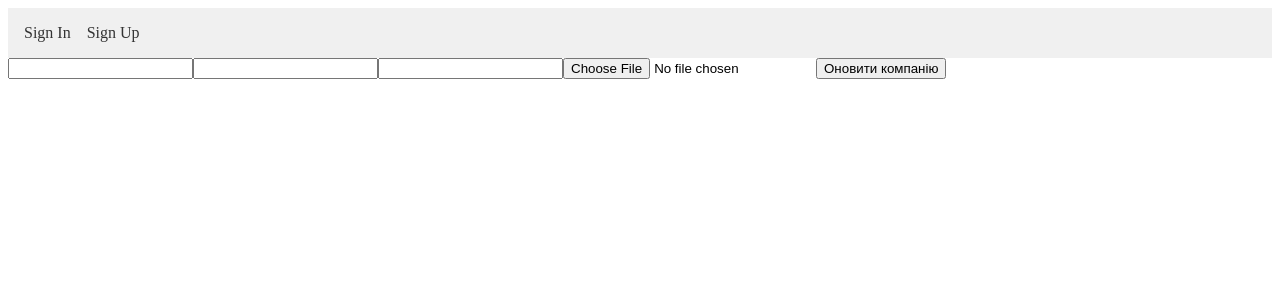
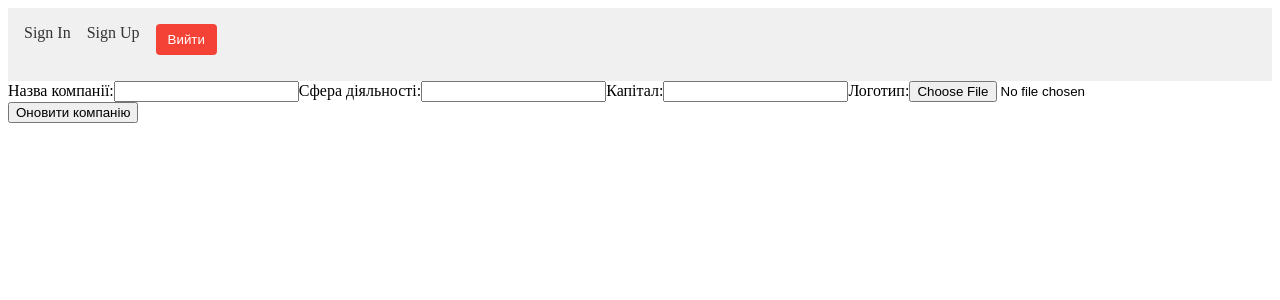
Before and after one commit to RuslanKabachok/Company-dashboard-app, a React (Vite) app: page /companies/1/edit in a window 1280 px wide. Shown: the top 300 px of the page. Built offline with nearby package versions, Linux system fonts and the light colour scheme; no server answers.

Commit message:
improved editing

```diff
--- a/src/pages/Copanies.jsx
+++ b/src/pages/Copanies.jsx
@@ -1,5 +1,5 @@
 import { useState, useEffect, useCallback } from 'react';
-import { Link } from 'react-router-dom';
+import { Link, useNavigate } from 'react-router-dom';
 import axios from 'axios';
 
 export default function Companies() {
@@ -7,6 +7,15 @@ export default function Companies() {
   const [error, setError] = useState('');
   const [filter, setFilter] = useState('');
   const [sort, setSort] = useState('');
+
+  const navigate = useNavigate();
+
+  useEffect(() => {
+    const token = localStorage.getItem('token');
+    if (!token) {
+      navigate('/signin');
+    }
+  }, [navigate]);
 
   const fetchCompanies = useCallback(async () => {
     console.log('Запит з параметрами:', { filter, sort });
@@ -86,7 +95,24 @@ export default function Companies() {
           {companies.map((company) => (
             <li key={company.id}>
               <strong>{company.name}</strong> — {company.service} —{' '}
-              {company.capital}$
+              {company.capital?.toLocaleString('uk-UA')} ₴
+              {company.logo && (
+                <div>
+                  <img
+                    src={`http://localhost:5050/${company.logo}`}
+                    alt="Логотип компанії"
+                    style={{
+                      width: '50px',
+                      height: '50px',
+                      objectFit: 'cover',
+                      marginRight: '10px',
+                    }}
+                  />
+                </div>
+              )}
+              <Link to={`/companies/${company.id}/edit`}>
+                <button style={{ marginLeft: '10px' }}>Редагувати</button>
+              </Link>
               <button onClick={() => handleDelete(company.id)}>Видалити</button>
             </li>
           ))}
--- a/src/pages/EditCompany.jsx
+++ b/src/pages/EditCompany.jsx
@@ -1,9 +1,11 @@
 import { useEffect, useState } from 'react';
-import { useParams } from 'react-router-dom';
+import { useParams, useNavigate } from 'react-router-dom';
 import axios from 'axios';
 
 export default function EditCompany() {
   const { id } = useParams();
+  const navigate = useNavigate();
+
   const [formData, setFormData] = useState({
     name: '',
     service: '',
@@ -24,7 +26,7 @@ export default function EditCompany() {
           },
         );
 
-        const { name, service, capital } = res.data.company;
+        const { name, service, capital } = res.data;
         setFormData((prev) => ({
           ...prev,
           name,
@@ -52,12 +54,12 @@ export default function EditCompany() {
 
     const token = localStorage.getItem('token');
     const data = new FormData();
-    data.append('name', formData.name);
-    data.append('service', formData.service);
-    data.append('capital', formData.capital);
-    if (formData.logo) {
-      data.append('logo', formData.logo);
-    }
+
+    // Додаємо тільки якщо значення існує
+    if (formData.name) data.append('name', formData.name);
+    if (formData.service) data.append('service', formData.service);
+    if (formData.capital) data.append('capital', formData.capital);
+    if (formData.logo) data.append('logo', formData.logo);
 
     try {
       await axios.put(`http://localhost:5050/api/companies/${id}`, data, {
@@ -68,6 +70,7 @@ export default function EditCompany() {
       });
 
       alert('Компанію оновлено');
+      navigate('/companies');
     } catch (error) {
       console.error('Помилка при оновленні компанії:', error);
       alert('Не вдалося оновити компанію');
@@ -76,10 +79,34 @@ export default function EditCompany() {
 
   return (
     <form onSubmit={handleSubmit}>
-      <input name="name" value={formData.name} onChange={handleChange} />
-      <input name="service" value={formData.service} onChange={handleChange} />
-      <input name="capital" value={formData.capital} onChange={handleChange} />
-      <input type="file" name="logo" onChange={handleChange} />
+      <label>
+        Назва компанії:
+        <input name="name" value={formData.name} onChange={handleChange} />
+      </label>
+
+      <label>
+        Сфера діяльності:
+        <input
+          name="service"
+          value={formData.service}
+          onChange={handleChange}
+        />
+      </label>
+
+      <label>
+        Капітал:
+        <input
+          name="capital"
+          value={formData.capital}
+          onChange={handleChange}
+        />
+      </label>
+
+      <label>
+        Логотип:
+        <input type="file" name="logo" onChange={handleChange} />
+      </label>
+
       <button type="submit">Оновити компанію</button>
     </form>
   );
--- a/src/pages/NavBar.jsx
+++ b/src/pages/NavBar.jsx
@@ -11,6 +11,23 @@ export default function NavBar() {
         <li>
           <Link to="/signup">Sign Up</Link>
         </li>
+        <button
+          onClick={() => {
+            localStorage.removeItem('token');
+            window.location.href = '/signin';
+          }}
+          style={{
+            marginBottom: '10px',
+            padding: '8px 12px',
+            background: '#f44336',
+            color: 'white',
+            border: 'none',
+            borderRadius: '4px',
+            cursor: 'pointer',
+          }}
+        >
+          Вийти
+        </button>
       </ul>
     </nav>
   );
```
Also changed, not shown: 2 other files (tests, documents, lock files or other folders).
